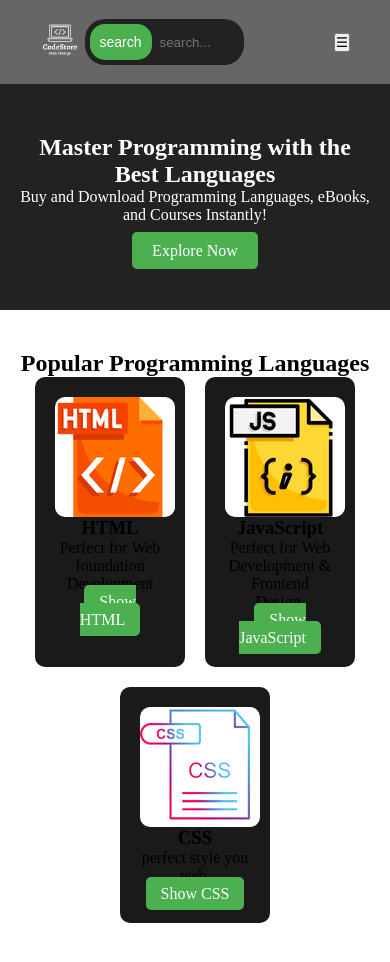
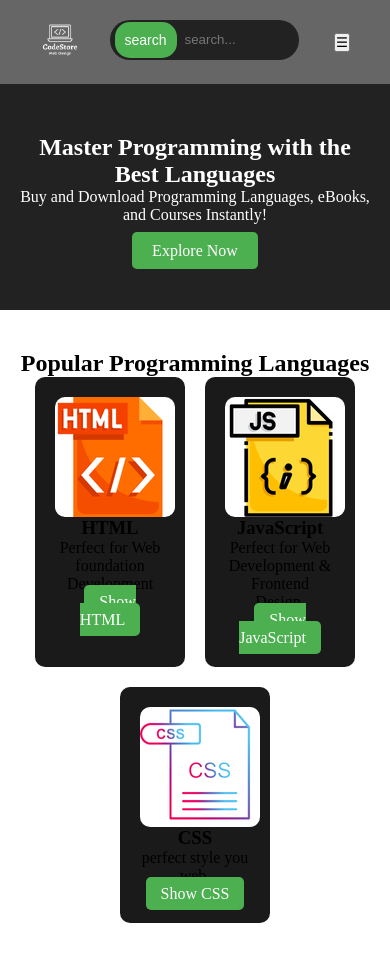
Before and after one commit to kavishkaCODE/code-web-pro, a plain HTML site: page index.html in a window 390 px wide. Drawn offline with Linux system fonts and the light colour scheme.

Commit message:
this is last

```diff
--- a/css/style.css
+++ b/css/style.css
@@ -246,5 +246,8 @@
     .search-form {
       max-width: 60%;
       margin: 10px 0;
+      margin-left: 50px;
+      max-height:40px ;
+      margin-bottom: 15px;
     }
   }
```
